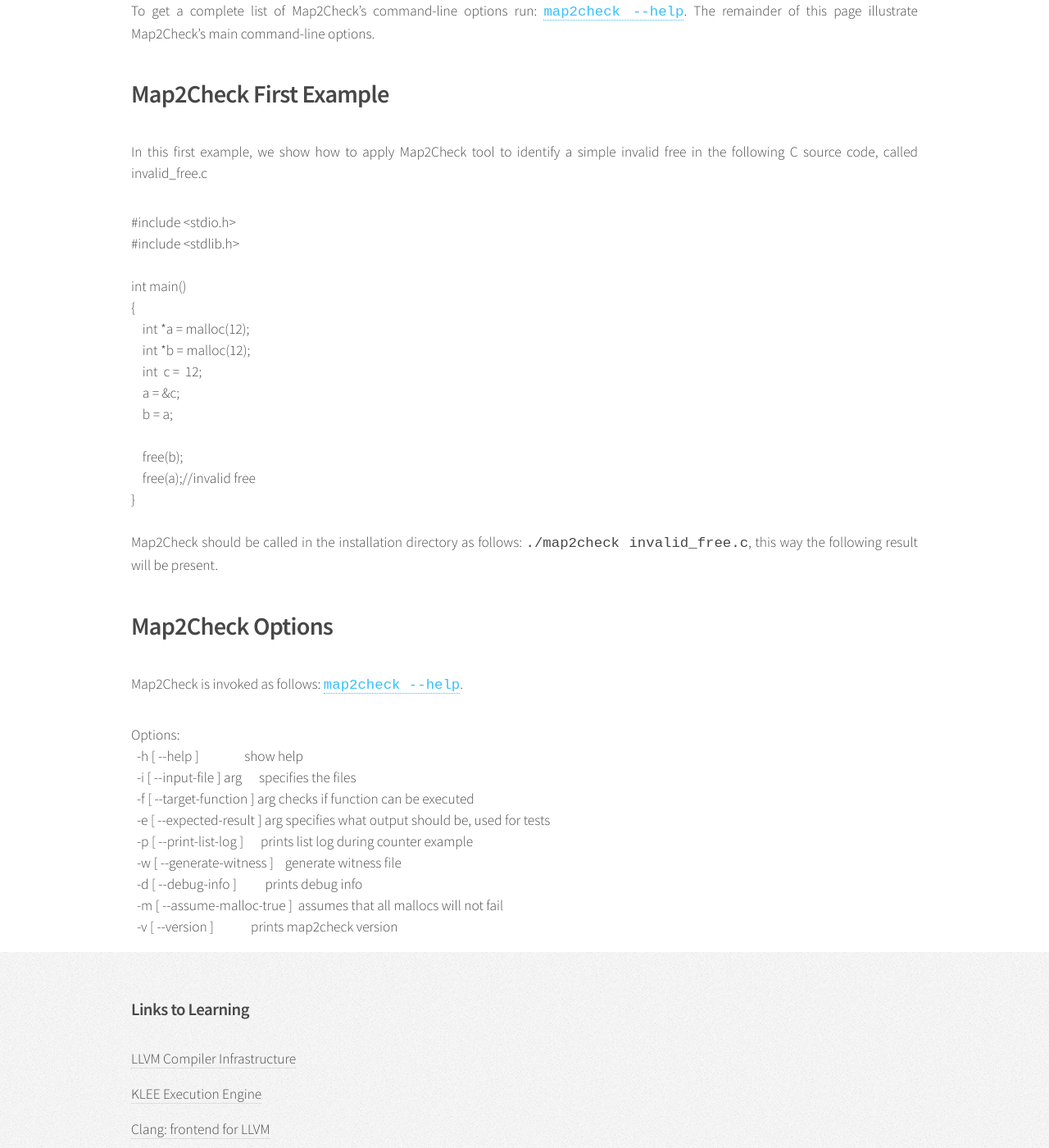
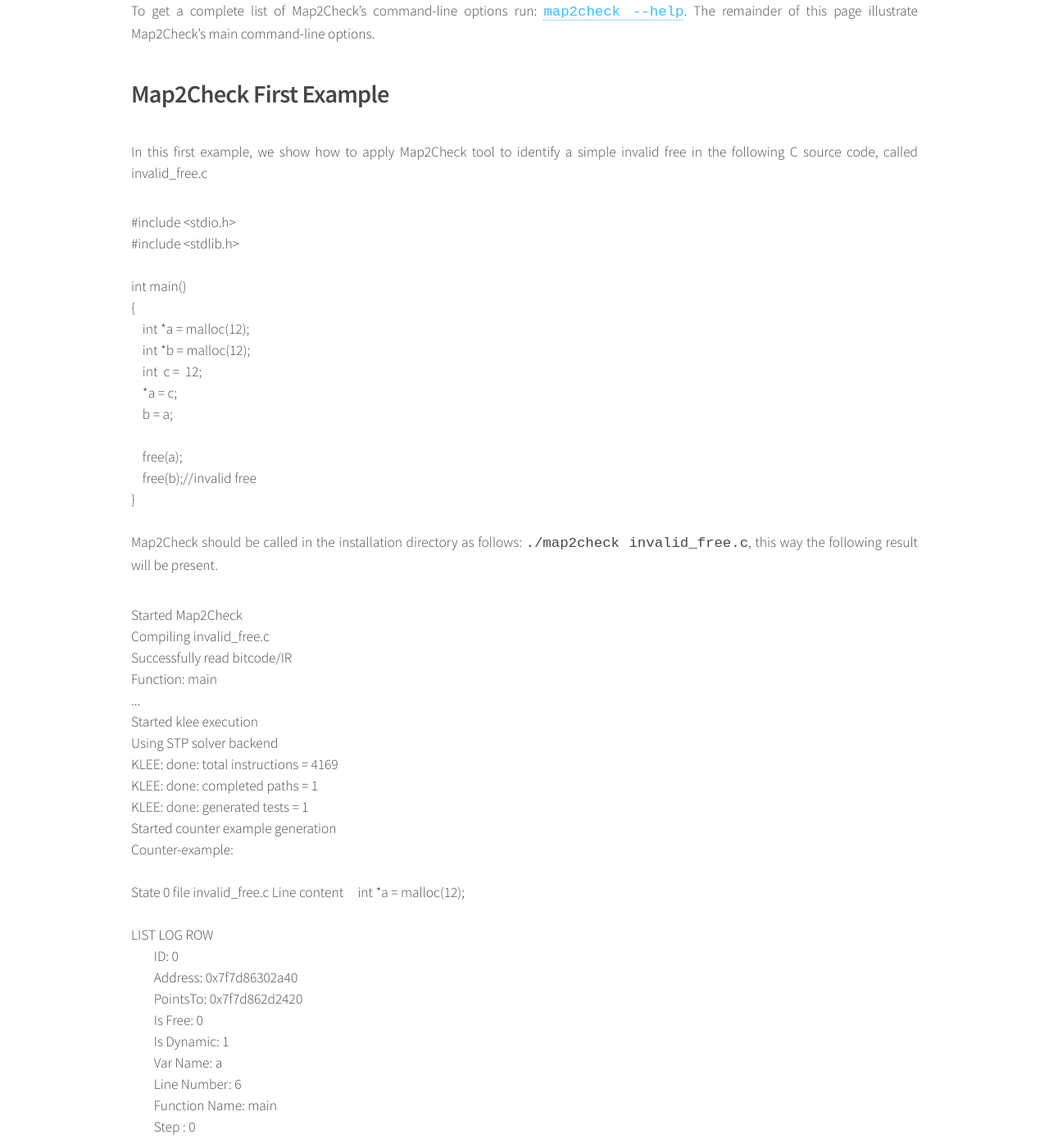
Before and after one commit to map2check/map2check.github.io, a Jekyll site: the page built from documentation.html, in a window 1280 px wide and 1400 px high, scrolled down 727 px. Shown: the whole window at 82% size. Built offline with Jekyll 4.4.1, drawn with Linux system fonts in a browser that asks for light colours; some of the changed text lies outside the part shown.

Commit message:
Updated Documentation

```diff
--- a/documentation.html
+++ b/documentation.html
@@ -60,11 +60,11 @@
     int *a = malloc(12);
     int *b = malloc(12);
     int  c =  12;
-    a = &c;
+    *a = c;
     b = a;
 
-    free(b);
-    free(a);//invalid free
+    free(a);
+    free(b);//invalid free
 }
 </pre>
 </figure>
@@ -74,6 +74,57 @@
                             <font face="courier new">./map2check invalid_free.c</font>, this way the
                             following result will be present.
                             </p>
+
+<figure id="code">
+<pre class="prettyprint lang-sh code">
+Started Map2Check
+Compiling invalid_free.c
+Successfully read bitcode/IR
+Function: main
+...
+Started klee execution
+Using STP solver backend
+KLEE: done: total instructions = 4169
+KLEE: done: completed paths = 1
+KLEE: done: generated tests = 1
+Started counter example generation
+Counter-example:
+
+State 0 file invalid_free.c Line content     int *a = malloc(12);
+
+LIST LOG ROW
+        ID: 0
+        Address: 0x7f7d86302a40
+        PointsTo: 0x7f7d862d2420
+        Is Free: 0
+        Is Dynamic: 1
+        Var Name: a
+        Line Number: 6
+        Function Name: main
+        Step : 0
+...
+State 5 file invalid_free.c Line content     free(b);//invalid free
+
+LIST LOG ROW
+        ID: 0
+        Address: 0x7f7d86302710
+        PointsTo: 0x7f7d862d2420
+        Is Free: 1
+        Is Dynamic: 0
+        Var Name: b
+        Line Number: 13
+        Function Name: main
+        Step : 5
+
+----------------------------------------------------
+Violated property:
+        file map2check_property line 13 function main
+        FALSE-FREE: Operand of free must have zero pointer offset
+
+VERIFICATION FAILED
+</pre>
+</figure>
+</br>
 
                             <h2 id="map_options">Map2Check Options</h2>
                             <p style="text-align:justify">
```
